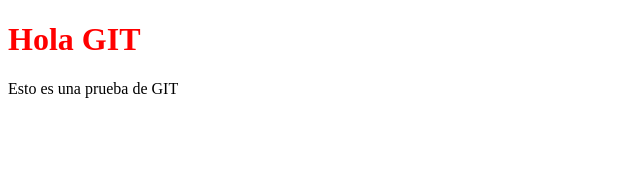
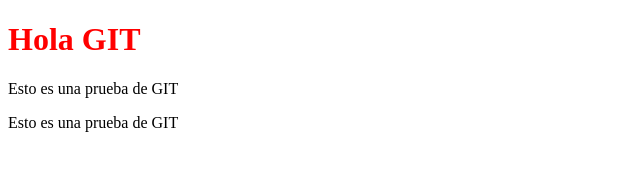
Before and after one commit to davidfer1112/CursoGit, a plain HTML site: page index.html in a window 1280 px wide. Shown: the whole page, without its empty margins (0-640 px from the left). Drawn offline with Linux system fonts and the light colour scheme.

Commit message:
Feature: parrafo 2

```diff
--- a/index.html
+++ b/index.html
@@ -7,5 +7,6 @@
 <body>
     <h1>Hola GIT</h1>
     <p>Esto es una prueba de GIT</p>
+    <p>Esto es una prueba de GIT</p>
 </body>
 </html>
```
